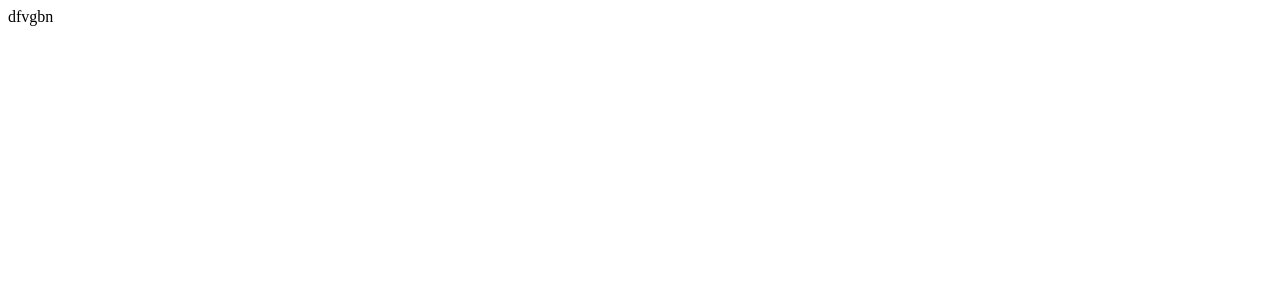
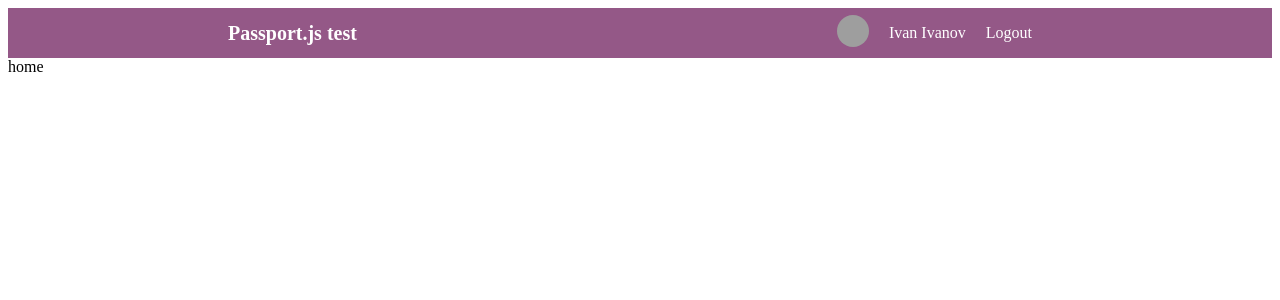
Before and after one commit to dzhaniivanov/login-with-passport.js, a JavaScript app in the folder client/: page / in a window 1280 px wide. Shown: the top 300 px of the page. Built offline with nearby package versions, Linux system fonts and the light colour scheme; grey boxes are pictures that could not be loaded; the HTML template or start-up script is replaced by a standard one.

Commit message:
added navbar

```diff
--- a/client/src/App.js
+++ b/client/src/App.js
@@ -1,8 +1,12 @@
+import Navbar from "./components/Navbar";
+import "./app.css";
+import Home from "./pages/Home";
 
 const App = () => {
   return (
     <div>
-      dfvgbn
+      <Navbar />
+      <Home />
     </div>
   )
 }
--- /dev/null
+++ b/client/src/app.css
@@ -0,0 +1,28 @@
+.navbar {
+  height: 50px;
+  background-color: rgba(102, 16, 83, 0.698);
+  color: white;
+  display: flex;
+  align-items: center;
+  justify-content: space-around;
+}
+.logo {
+  font-size: 20px;
+  font-weight: bold;
+}
+.list {
+  display: flex;
+  align-items: center;
+  list-style: none;
+}
+.listItem {
+  margin-right: 20px;
+  font-weight: 500;
+  cursor: pointer;
+}
+.avatar {
+  width: 32px;
+  height: 32px;
+  border-radius: 50%;
+  object-fit: cover;
+}
--- /dev/null
+++ b/client/src/components/Navbar.js
@@ -0,0 +1,19 @@
+
+const Navbar = () => {
+    return (
+        <div className="navbar">
+            <span className="logo">Passport.js test</span>
+            <ul className="list">
+                <li className="listItem">
+                    <img src="https://images.unsplash.com/photo-1485875437342-9b39470b3d95?ixlib=rb-1.2.1&ixid=MnwxMjA3fDB8MHxzZWFyY2h8Nnx8d29tZW58ZW58MHx8MHx8&auto=format&fit=crop&w=600&q=60" alt="" className="avatar" />
+                </li>
+                <li className="listItem">
+                    Ivan Ivanov
+                </li>
+                <li className="listItem">Logout</li>
+            </ul>
+        </div>
+    )
+}
+
+export default Navbar
--- /dev/null
+++ b/client/src/pages/Home.js
@@ -0,0 +1,10 @@
+
+const Home = () => {
+    return (
+        <div>
+            home
+        </div>
+    )
+}
+
+export default Home
```
